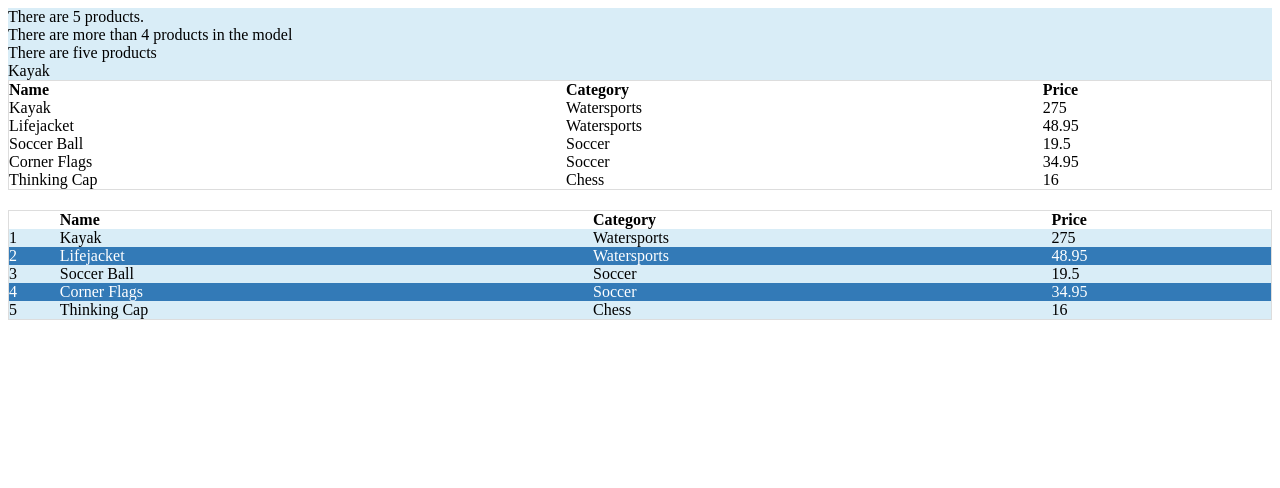
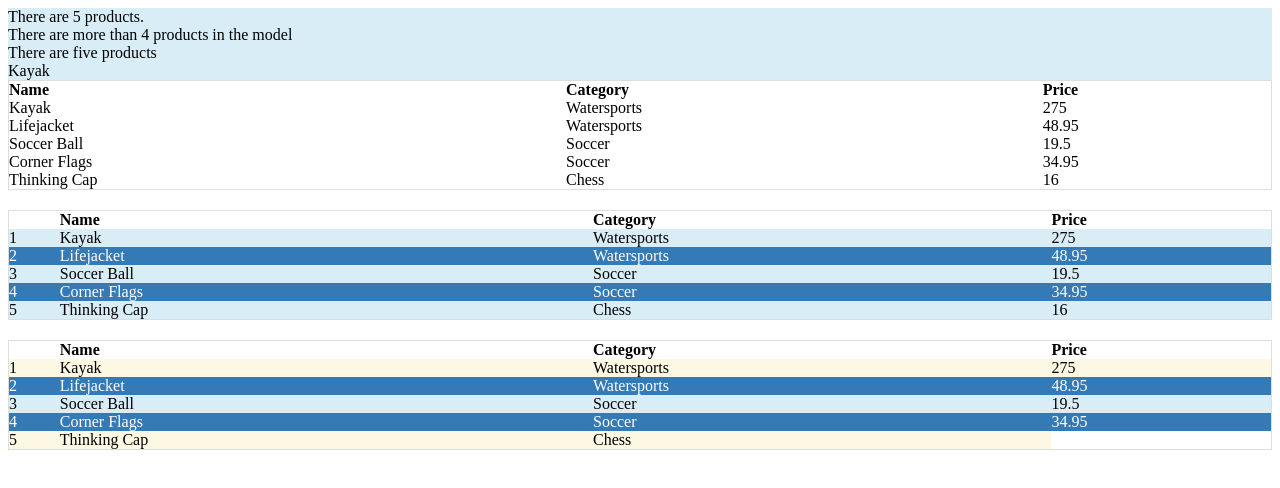
Before and after one commit to sskovalevskiy/angular.pro, an Angular app: page / in a window 1280 px wide. Shown: the top 488 px of the page. Built offline with nearby package versions, Linux system fonts and the light colour scheme.

Commit message:
13.9 Использование значений first и last директивы *ngFor

```diff
--- a/src/app/app.component.html
+++ b/src/app/app.component.html
@@ -45,3 +45,16 @@
     <td>{{item.price}}</td>
   </tr>
 </table>
+
+<!--13.9 Использование значений first и last директивы *ngFor-->
+<table class="table table-sm table-bordered m-t-1">
+  <tr><th></th><th>Name</th><th>Category</th><th>Price</th></tr>
+  <tr *ngFor="let item of getProducts(); let i = index; let odd = odd; let first = first; let last = last"
+      [class.bg-primary]="odd" [class.bg-info]="!odd"
+      [class.bg-warning]="first || last">
+    <td>{{i + 1}}</td>
+    <td>{{item.name}}</td>
+    <td>{{item.category}}</td>
+    <td *ngIf="!last">{{item.price}}</td>
+  </tr>
+</table>
```
